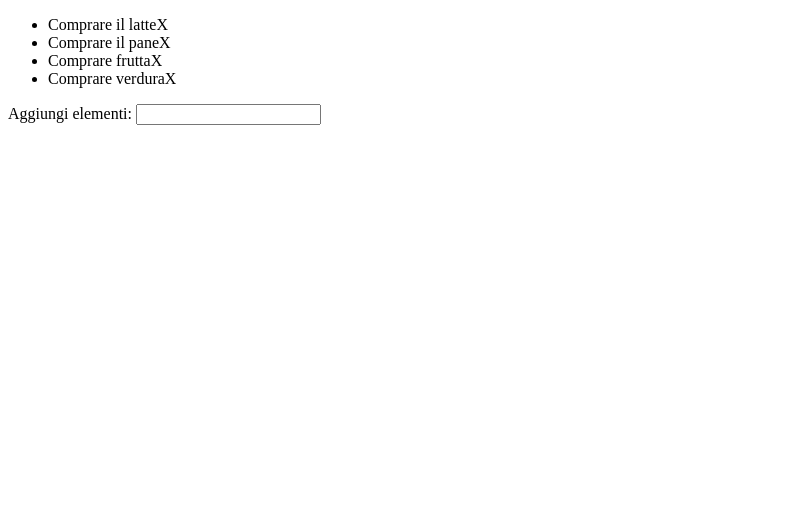
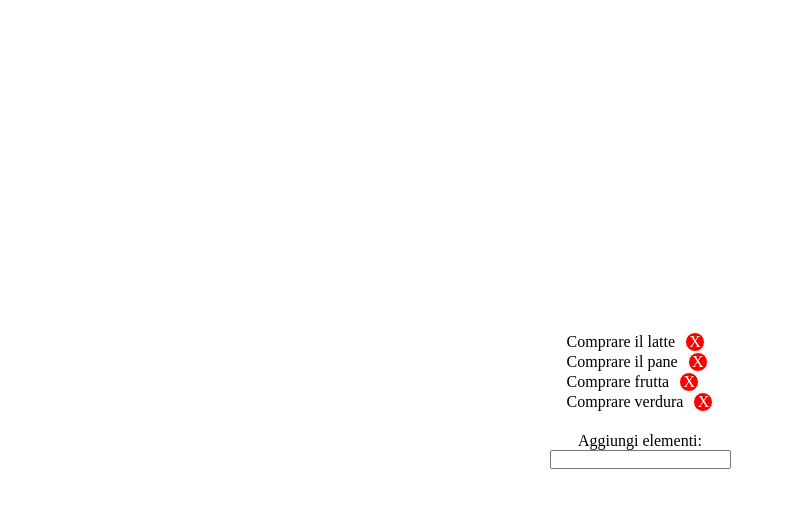
Before and after one commit to aficocelli/-js-todo-clone, a plain HTML site: page index.html in a window 1280 px wide. Shown: the whole page, without its empty margins (0-785 px from the left). Drawn offline with nearby package versions, Linux system fonts and the light colour scheme.

Commit message:
add. css

```diff
--- a/css/style.css
+++ b/css/style.css
@@ -1,4 +1,31 @@
-
+*{
+  margin:0;
+  padding:0;
+  box-sizing: border-box;
+}
+.container{
+  display:flex;
+  flex-direction: column;
+  justify-content:center;
+  align-items: center;
+  height:100vh;
+}
+.to-do-list{
+  list-style-type: none;
+  margin-bottom:20px;
+}
+.delete{
+  display:inline-block;
+  text-align: center;
+  margin-left:10px;
+  border:1px solid #fff;
+  height:20px;
+  width:20px;
+  border-radius:20px;
+  color:#fff;
+  background-color: red;
+  cursor: pointer;
+}
 .template{
   display:none;
 }
```
Also changed, not shown: index.html (+0 -1 lines).
